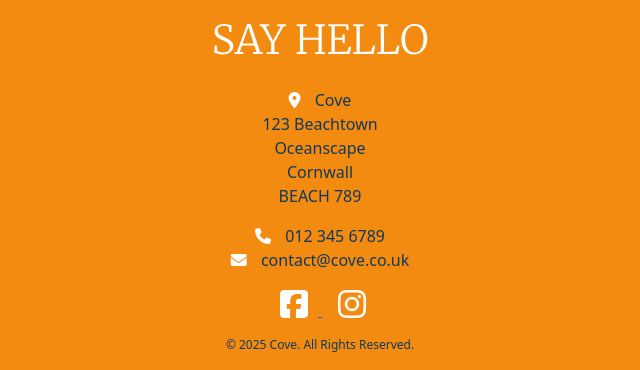
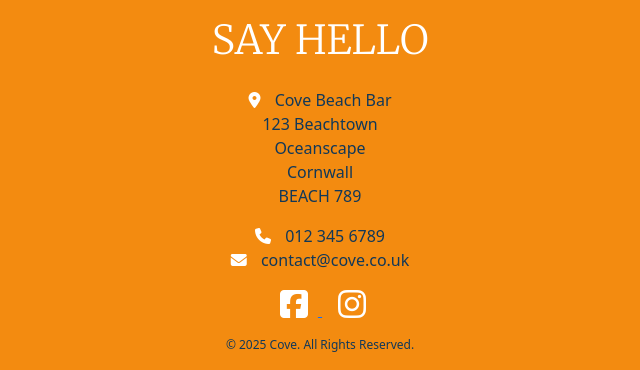
Before and after one commit to naomihunt25/the-cove, a Django app: page /about/ in a window 1280 px wide. Shown: the part 1553-1923 px from the top of the page, without its empty margins (320-960 px from the left). Run offline with Django 5.2, Linux system fonts and the light colour scheme; some libraries are stand-ins or nearby versions.

Commit message:
feat: change footer on base

```diff
--- a/bookings/templates/bookings/base.html
+++ b/bookings/templates/bookings/base.html
@@ -110,7 +110,7 @@
           <div class="col-12">
             <address>
               <p>
-                <i class="fa-solid fa-location-dot"></i> Cove<br />
+                <i class="fa-solid fa-location-dot"></i> Cove Beach Bar<br />
                 123 Beachtown<br />Oceanscape<br />Cornwall<br />BEACH 789<br />
               </p>
             </address>
```
